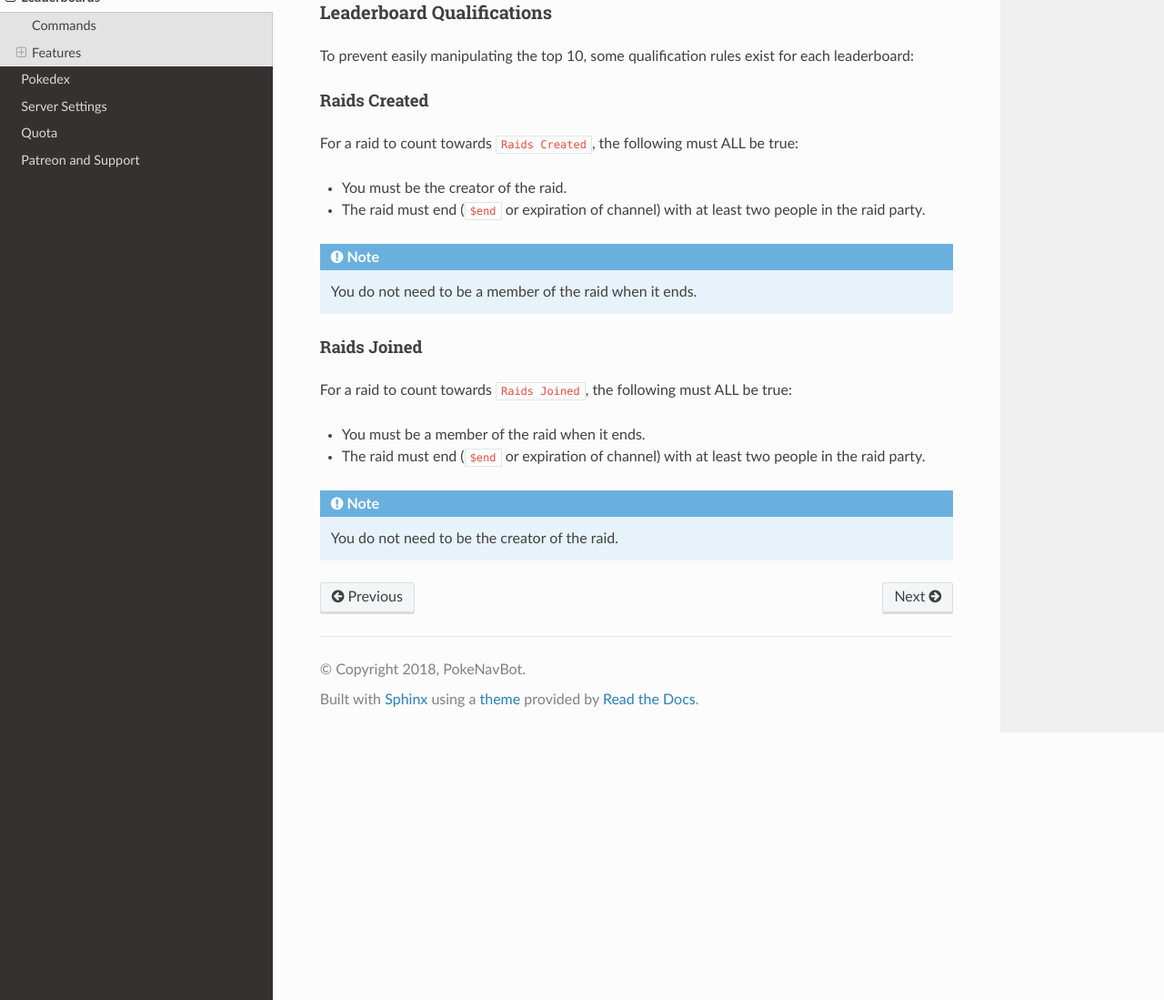
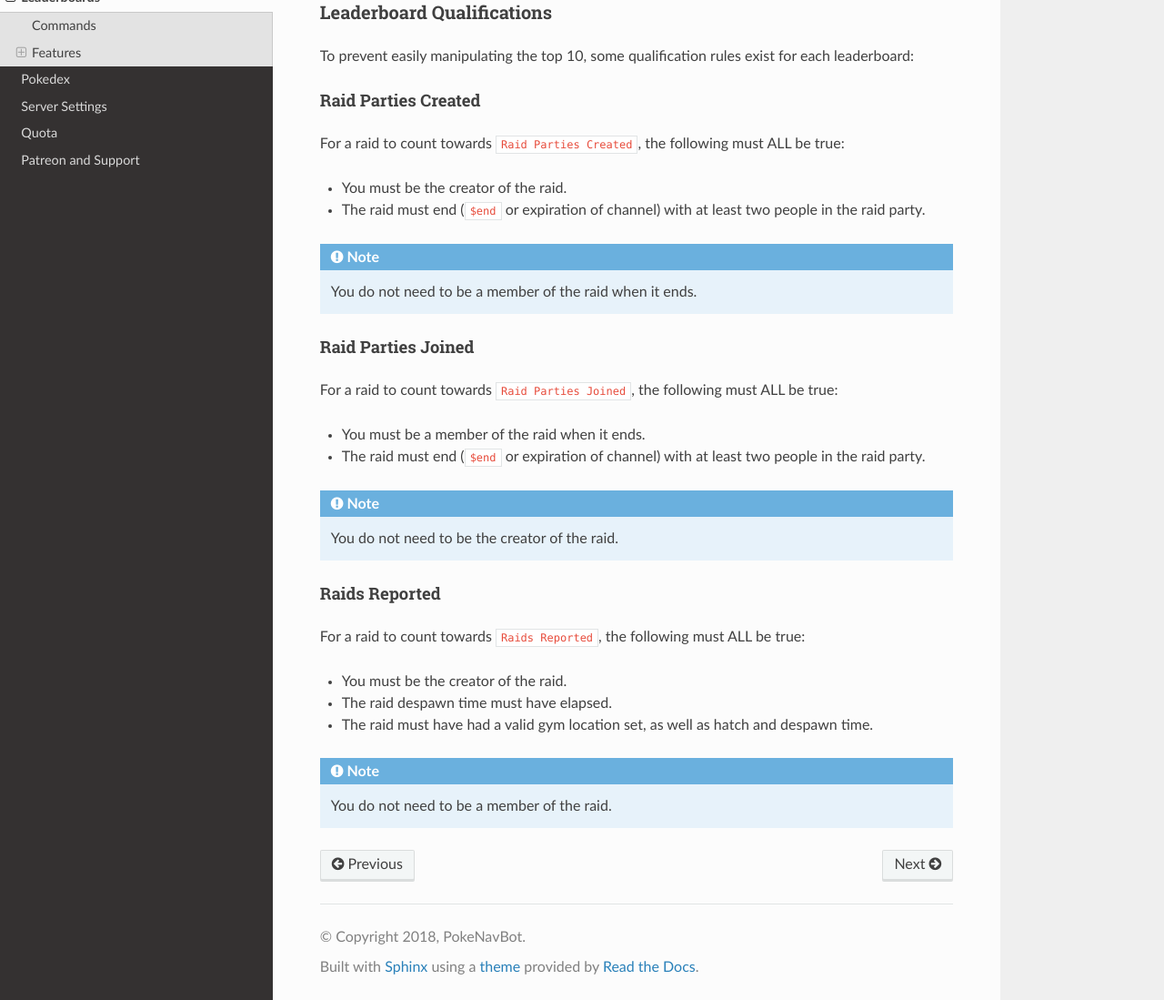
Before and after one commit to PokeNavBot/pokenav-documentation, a Sphinx documentation site: the page built from source/leaderboards.md, in a window 1280 px wide and 1400 px high, scrolled down 1452 px. Shown: the part 301-1400 px from the top of the window at 91% size. Built offline with Sphinx 7.4.7 and the Read the Docs theme 2.0.0, drawn with Linux system fonts in a browser that asks for light colours; formulas are drawn with MathJax 3.

Commit message:
raids reported docs

````diff
--- a/source/leaderboards.md
+++ b/source/leaderboards.md
@@ -52,9 +52,9 @@ The top command allows you to see an at a glance view of the top 10 trainers in
 
 To prevent easily manipulating the top 10, some qualification rules exist for each leaderboard:
 
-#### Raids Created
+#### Raid Parties Created
 
-For a raid to count towards `Raids Created`, the following must ALL be true:
+For a raid to count towards `Raid Parties Created`, the following must ALL be true:
 
 * You must be the creator of the raid.
 * The raid must end (`$end` or expiration of channel) with at least two people in the raid party.
@@ -64,9 +64,9 @@ For a raid to count towards `Raids Created`, the following must ALL be true:
 .. note:: You do not need to be a member of the raid when it ends.
 ```
 
-#### Raids Joined
+#### Raid Parties Joined
 
-For a raid to count towards `Raids Joined`, the following must ALL be true:
+For a raid to count towards `Raid Parties Joined`, the following must ALL be true:
 
 * You must be a member of the raid when it ends.
 * The raid must end (`$end` or expiration of channel) with at least two people in the raid party.
@@ -75,3 +75,16 @@ For a raid to count towards `Raids Joined`, the following must ALL be true:
 
 .. note:: You do not need to be the creator of the raid.
 ```
+
+#### Raids Reported
+
+For a raid to count towards `Raids Reported`, the following must ALL be true:
+
+* You must be the creator of the raid.
+* The raid despawn time must have elapsed.
+* The raid must have had a valid gym location set, as well as hatch and despawn time.
+
+```eval_rst
+
+.. note:: You do not need to be a member of the raid.
+```
````
